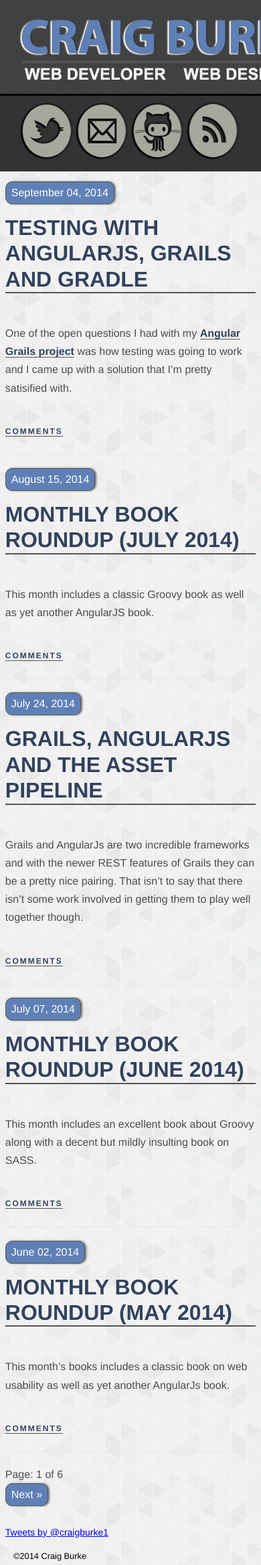
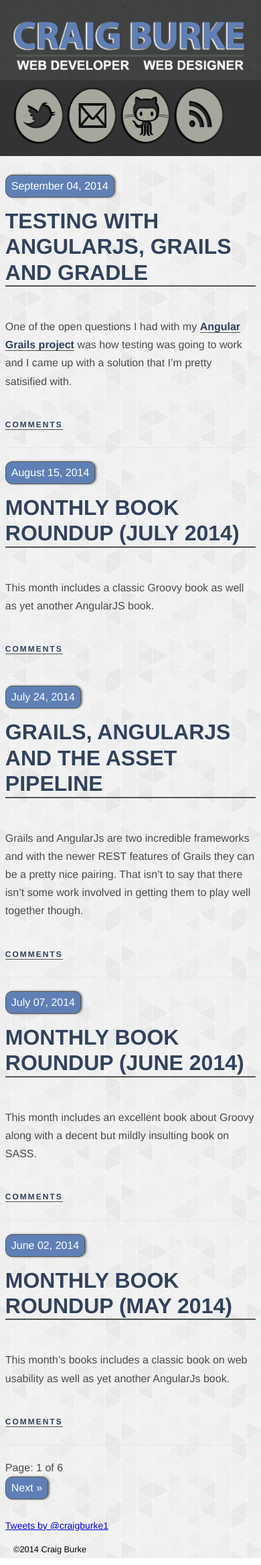
Before and after one commit to craigburke/craigburke.github.io, a Jekyll site: the page built from index.html, in a window 390 px wide. Shown: the whole page at 67% size. Built offline with Jekyll 4.4.1, drawn with Linux system fonts in a browser that asks for light colours; Markdown is read by kramdown in place of the engine named in the settings; the list of posts is cut into pages by our own code; comment, search, counter and statistics services are not loaded.

Commit message:
Fixing mobile styles

```diff
--- a/css/craig.css
+++ b/css/craig.css
@@ -424,20 +424,28 @@
 }
 
 
+.highlight {
+    overflow: scroll;
+}
+
 @media (max-width: 900px) {
+
     header {
         margin-bottom: 120px;
-        height: 140px;
+        height: 130px;
     }
 
     header h1 {
-        padding-top: 20px;
+        width: auto;
+        padding-top: 25px;
+        padding-left: 20px;
+        padding-right: 20px;
         text-align:center;
     }
 
     header h1 a {
+        width: auto;
         background-size: 100% auto;
-
     }
 
     #color_bar {
@@ -447,11 +455,15 @@
     nav#links {
         width: 100%;
         background: #333;
-        top: 143px;
+        top: 120px;
         right: inherit;
         left: 0;
         padding: 10px 0 10px 30px;
 
+    }
+
+    nav#links ul {
+        padding-left: 20px;
     }
 
     nav#links li {
@@ -470,7 +482,9 @@
     }
 
     #posts {
-        width: auto;
+        margin: 2%;
+        padding: 0;
+        width: 96%;
     }
 
     #sidebar {
@@ -483,6 +497,10 @@
 
 @media (max-width: 500px) {
 
+    nav#links {
+        padding: 10px 0;
+    }
+
     nav#links li {
         width: 15%;
         background-size: 100% 200%;
```
